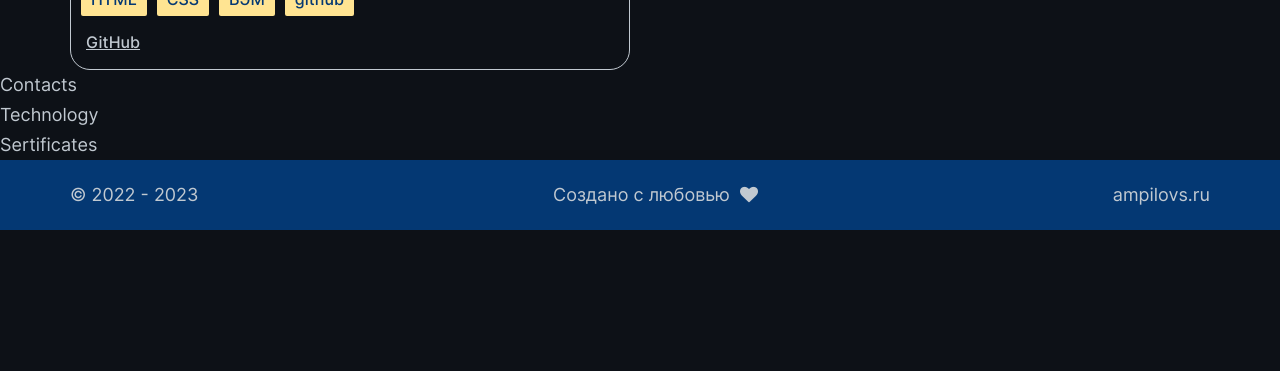
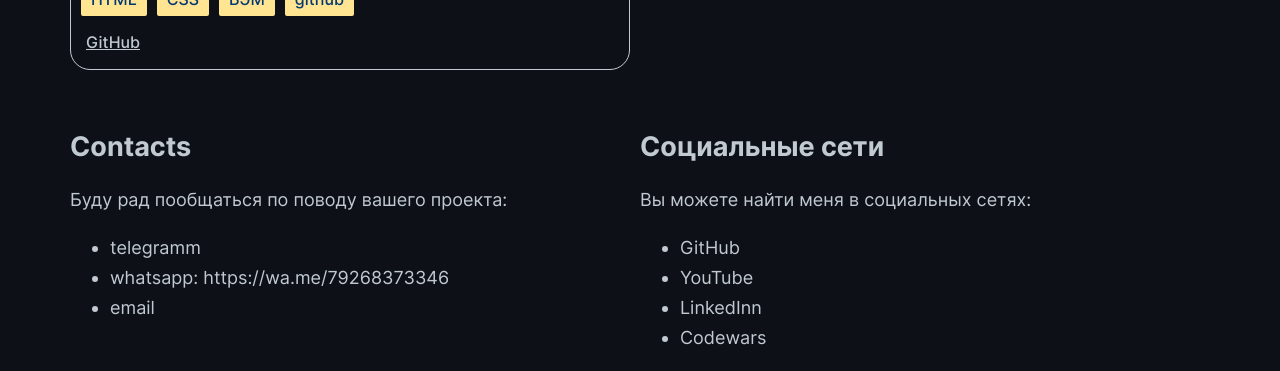
Before and after one commit to SergeiAmpilov/ampse30, a React (Create React App) app: page / in a window 1280 px wide. Shown: the part 2426-2797 px from the top of the page. Before the commit the page ends 2656 px from the top, so only its background shows below. Built offline with nearby package versions, Linux system fonts and the light colour scheme.

Commit message:
markdown for contacts

```diff
--- a/src/components/App/App.tsx
+++ b/src/components/App/App.tsx
@@ -1,6 +1,6 @@
 import styles from './App.module.css';
 
-import { ArrowDown, Footer, Header, Portfolio, Promo } from '../components.index'
+import { ArrowDown, Contacts, Footer, Header, Portfolio, Promo } from '../components.index'
 import '../../../node_modules/font-awesome/css/font-awesome.min.css';
 
 function App() {
@@ -11,7 +11,7 @@ function App() {
       <ArrowDown />
     </div>
     <Portfolio />
-    <div>Contacts</div>
+    <Contacts />
     <div>Technology</div>
     <div>Sertificates</div>
     <Footer />
--- a/src/components/Case/Case.tsx
+++ b/src/components/Case/Case.tsx
@@ -12,6 +12,7 @@ export const Case: FC<CaseProps> = ({index, img, className, ...props}): JSX.Elem
     <div
       className={cn(className, styles.case)}
       key={index}
+      {...props}
     >
       <img src={`/images/${img}`} alt="" className={styles.img}/>
       <div className={styles.content}>
--- /dev/null
+++ b/src/components/Contacts/Contacts.module.css
@@ -0,0 +1,8 @@
+.section {
+  margin-top: 40px;
+}
+
+.contacts_container {
+  display: grid;
+  grid-template-columns: 1fr 1fr;
+}
--- /dev/null
+++ b/src/components/Contacts/Contacts.props.ts
@@ -0,0 +1,3 @@
+import { HTMLAttributes } from "react";
+
+export interface ContactsProps extends HTMLAttributes<HTMLDivElement> { }
--- /dev/null
+++ b/src/components/Contacts/Contacts.tsx
@@ -0,0 +1,44 @@
+import { ContactsProps } from "./Contacts.props";
+import { FC } from 'react';
+import cn from 'classnames';
+import styles from './Contacts.module.css';
+
+
+
+
+
+export const Contacts: FC<ContactsProps>  = ({className, ...props}: ContactsProps):JSX.Element => {
+  return (
+    <section
+      className={cn(className, styles.section)}
+      {...props}
+      id='contacts'
+    >
+      <div className="container">
+
+        <div className={styles.contacts_container}>
+          <div>
+            <h2>Contacts</h2>
+            <p>Буду рад пообщаться по поводу вашего проекта:</p>
+            <ul>
+              <li>telegramm</li>
+              <li>whatsapp:  https://wa.me/79268373346</li>
+              <li>email</li>
+            </ul>
+          </div>
+          <div>
+            <h2>Социальные сети</h2>
+            <p>Вы можете найти меня в социальных сетях:</p>
+            <ul>
+              <li>GitHub</li>
+              <li>YouTube</li>
+              <li>LinkedInn</li>
+              <li>Codewars</li>
+            </ul>
+          </div>
+        </div>
+      </div>
+
+    </section>
+  );
+};
--- a/src/components/Portfolio/Portfolio.tsx
+++ b/src/components/Portfolio/Portfolio.tsx
@@ -3,9 +3,9 @@ import { Case } from '../components.index';
 import styles from './Portfolio.module.css';
 import { FC } from 'react';
 
-export const Portfolio: FC<any> = ():JSX.Element => {
+export const Portfolio: FC<any> = ({ ...props }):JSX.Element => {
   return (
-    <section id='portfolio'>
+    <section {...props} id='portfolio'>
       <div className="container">
         <h2 className={styles.title}>Portfolio</h2>
         <div className={styles.caselist}>
--- a/src/components/components.index.ts
+++ b/src/components/components.index.ts
@@ -4,4 +4,5 @@ export * from './Promo/Promo';
 export * from './ArrowDown/ArrowDown';
 export * from './Portfolio/Portfolio';
 export * from './Case/Case';
+export * from './Contacts/Contacts';
 export * from './Footer/Footer';
```
